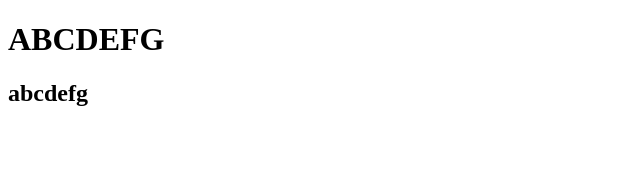
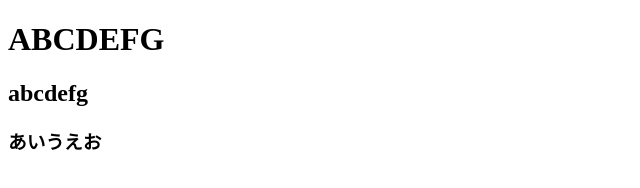
Before and after one commit to ebimatreshka/test, a plain HTML site: page index.html in a window 1280 px wide. Shown: the whole page, without its empty margins (0-640 px from the left). Drawn offline with Linux system fonts and the light colour scheme.

Commit message:
あいうえお

```diff
--- a/index.html
+++ b/index.html
@@ -10,6 +10,8 @@
     <header>
         <h1>ABCDEFG</h1>
         <h2>abcdefg</h2>
+        <h3>あいうえお
+        </h3>
     </header>
 
 </body>
```
